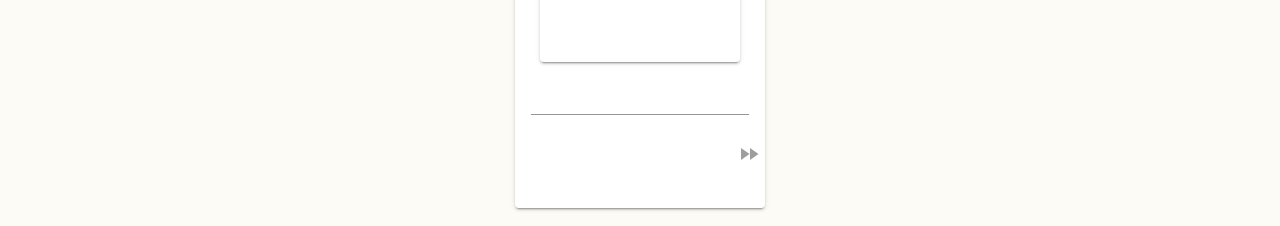
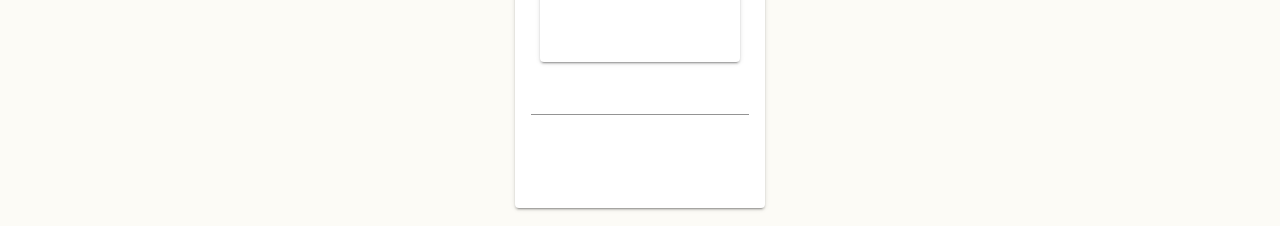
Before and after one commit to tomctr/KanaGames, a Vue app: page / in a window 1280 px wide. Both pictures are taken after a click on the button "START EXAM". Shown: the part 391-617 px from the top of the page. Built offline with nearby package versions, Linux system fonts and the light colour scheme.

Commit message:
add answer button on error and total errors count

```diff
--- a/src/components/EndGame.vue
+++ b/src/components/EndGame.vue
@@ -1,12 +1,14 @@
 <template>
   <div>
-      fini
+      Total errors : {{totalErrors}}
   </div>
 </template>
 
 <script>
 export default {
-
+  props: {
+    totalErrors: {type: Number}
+  },
 }
 </script>
 
--- a/src/components/Game.vue
+++ b/src/components/Game.vue
@@ -4,7 +4,7 @@
     <v-row class="fill-height pa-0 ma-0" justify="center" align="center" no-gutters>
       <PreGame v-on:start-game="startGame" v-show="showPreGame" />
       <KanaCard v-if="!showPreGame && !isEndGame" :config="config" v-on:end-game="endGame" />
-      <EndGame v-show="isEndGame" />
+      <EndGame v-show="isEndGame" :totalErrors="totalErrors" />
     </v-row>
   </v-container>
 </template>
@@ -33,15 +33,17 @@ export default {
   data: () => ({
     showPreGame: true,
     isEndGame: false,
-    config: null
+    config: null,
+    totalErrors: 0,
   }),
   methods: {
     startGame(param) {
       this.showPreGame = false;
       this.config = param;
     },
-    endGame() {
+    endGame(totalErrors) {
       this.isEndGame = true;
+      this.totalErrors = totalErrors;
     }
   }
 };
--- a/src/components/KanaCard.vue
+++ b/src/components/KanaCard.vue
@@ -11,14 +11,10 @@
           </v-slide-x-transition>
         </v-row>
       </v-card-title>
-    <v-card-text>
+      <v-card-text class="pb-0 pt-0">
         <v-text-field v-on:keyup.enter="submit" v-model="answer" class="centered-input"></v-text-field>
       </v-card-text>
-    <v-row justify="end">
-      <v-btn icon color="grey" @click="skip" class="pr-5 pb-2">
-        <v-icon>mdi-fast-forward</v-icon>
-      </v-btn>
-    </v-row>
+      <v-btn outlined @click="getAnswer" depressed block v-show="isError">AWNSER</v-btn>
   </v-card>
 </template>
 
@@ -40,7 +36,9 @@ export default {
     sequence: null,
     currentKana: "",
     idxKana: null,
-    examCharArr: null
+    examCharArr: null,
+    isError: false,
+    totalError: 0,
   }),
   props: {
     config: { type: Configuration }
@@ -50,17 +48,20 @@ export default {
       if (this.idxKana[1] === this.answer) {
         this.nextKana();
       } else {
+        this.isError = true;
+        this.totalError++;
         console.log("error");
       }
       this.answer = "";
     },
     nextKana() {
+      this.isError = false;
       if (this.examCharArr.length > 0) {
         this.idxKana = this.examCharArr.shift();
         this.currentKana = this.idxKana[0];
         console.log("reponse : " + this.idxKana[1]);
       } else {
-        this.$emit("end-game");
+        this.$emit("end-game", this.totalError);
       }
     },
     generateQuizz() {
@@ -91,8 +92,8 @@ export default {
         }
       }
     },
-    skip() {
-      this.nextKana();
+    getAnswer() {
+      this.answer = this.idxKana[1];
     },
     GetNRandCharacters(ratio, caracList, caracType) {
       //get n rand char from x characlist
```
Lines whose indentation alone changed are shown as unchanged.
